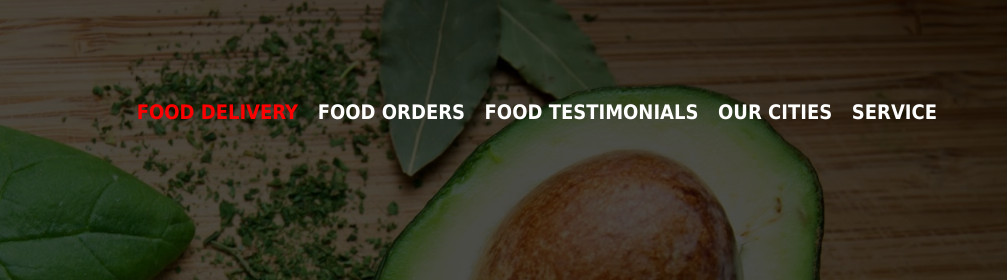
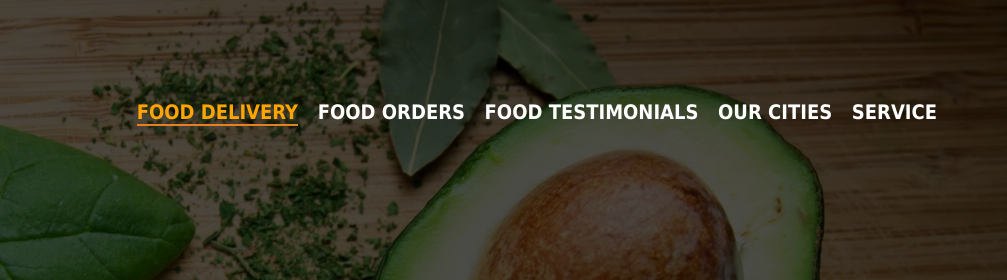
Before and after one commit to mickityy/sitetutorial, a plain HTML site: page index.html in a window 1280 px wide. In both pictures the pointer is over the link "FOOD DELIVERY". Shown: the top 280 px of the page, 273-1280 px from the left. Drawn offline with Linux system fonts and the light colour scheme.

Commit message:
menu hover effects

```diff
--- a/css/style.css
+++ b/css/style.css
@@ -75,7 +75,9 @@ header
 
 .main-nav li a:hover
 {
-	 color: red;
+	 color: orange;
+	 border-bottom: 2px	solid #e67e22; /*adds an orange line below the menu item on hover*/
+	 transition: all 0.5s ease-in; /* makes the orange color and border bottom above appear gradually on hover*/
 }
 
 .logo img
--- a/index.html
+++ b/index.html
@@ -8,7 +8,8 @@
 		<header>
 				<div class="row">
 						<div class="logo">
-								<img src="img/logo.png">
+								<a href="index.html"><img src="img/logo.png"></a>
+								<!-- added a href to link logo image to index.html-->
 						</div>
 						<ul class="main-nav">
 								<li><a href="">FOOD DELIVERY</a></li>
```
Also changed, not shown: progress-screenshots/day2/youtube and links refered to.txt.
